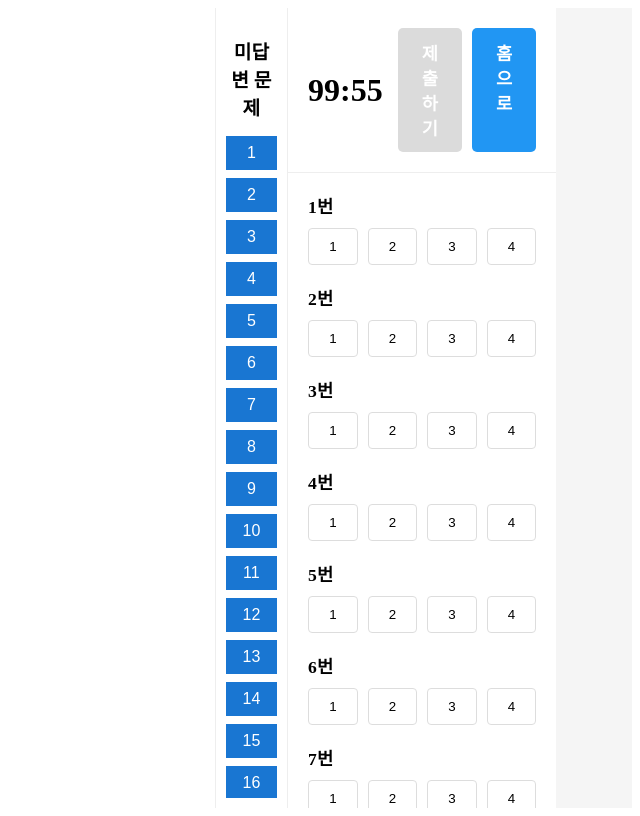
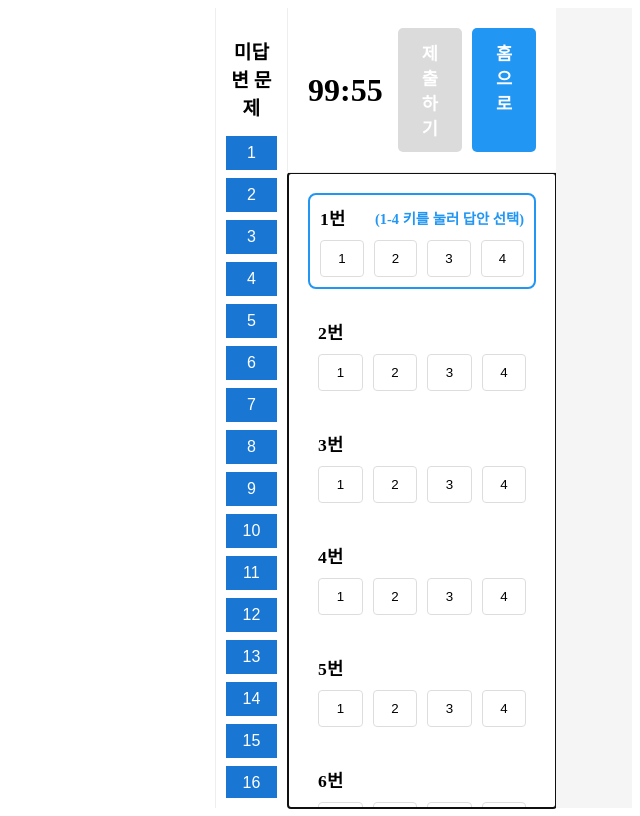
Before and after one commit to Stradivirus/exam_serverless, a React (Vite) app in the folder front/: page /view_pdf/linux1.pdf in a window 1280 px wide. Shown: the whole page, without its empty margins (640-1280 px from the left). Built offline with nearby package versions, Linux system fonts and the light colour scheme; a web font is replaced by a local one.

Commit message:
[up] 키보드 입력 구현

```diff
--- a/front/package.json
+++ b/front/package.json
@@ -10,6 +10,9 @@
     "preview": "vite preview"
   },
   "dependencies": {
+    "@react-pdf-viewer/core": "^3.12.0",
+    "@react-pdf-viewer/default-layout": "^3.12.0",
+    "pdfjs-dist": "^3.4.120",
     "react": "^18.3.1",
     "react-dom": "^18.3.1",
     "react-router-dom": "^6.17.0"
--- a/front/src/App.tsx
+++ b/front/src/App.tsx
@@ -11,21 +11,11 @@ import { ReactNode } from 'react';
 import './App.css';
 
 function HomePage() {
-  const buttonStyle = {
-    padding: '15px 30px',
-    border: 'none',
-    borderRadius: '5px',
-    color: 'white',
-    cursor: 'pointer',
-    fontSize: '18px',
-    fontWeight: '500',
-    textDecoration: 'none',
-    display: 'inline-block',
-    textAlign: 'center' as const
-  };
-
   return (
     <div className="home-container">
+      <p className="browser-notice">
+        * 키보드로 답안 선택하기(1~4)는 Microsoft Edge 브라우저에서만 지원됩니다.
+      </p>
       <h1 className="main-title">
         NCA, AWS 기출문제
       </h1>
@@ -33,14 +23,14 @@ function HomePage() {
       <div className="button-container">
         <Link
           to="/nca/quiz"
-          style={{...buttonStyle, backgroundColor: '#2196F3'}}
+          className="main-button nca-button"
         >
           NAVER Cloud Platform Certified Associate<br></br> (117문제 중 20문제)
         </Link>
 
         <Link
           to="/aws/quiz"
-          style={{...buttonStyle, backgroundColor: '#F7931E'}}
+          className="main-button aws-button"
         >
           AWS Solution Architect Associate<br></br> (331문제 중 20문제)
         </Link>
@@ -60,7 +50,7 @@ function HomePage() {
             <Link
               key={item.text}
               to={`/view_pdf/${item.pdf}`}
-              style={{...buttonStyle, backgroundColor: '#4CAF50'}}
+              className="main-button linux-button"
             >
               {item.text}
             </Link>
@@ -85,7 +75,7 @@ function HomePage() {
             <Link
               key={item.text}
               to={`/view_pdf/${item.pdf}`}
-              style={{...buttonStyle, backgroundColor: '#9C27B0'}}
+              className="main-button network-button"
             >
               {item.text}
             </Link>
--- /dev/null
+++ b/front/src/pages/PDFViewer.module.css
@@ -0,0 +1,180 @@
+/* PDFViewer.module.css */
+.container {
+    display: flex;
+    height: 100vh;
+  }
+
+  .pdfPanel {
+    flex: 3;
+    height: 100%;
+    position: relative;
+    overflow: auto;
+    display: flex;
+    justify-content: center;
+  }
+
+  .pdfFrame {
+    width: 130%;
+    height: 100%;
+    border: none;
+    margin: auto;
+  }
+
+  .sidePanel {
+    flex: 0.2;
+    border-left: 1px solid #eee;
+    border-right: 1px solid #eee;
+    padding: 10px;
+    overflow-y: auto;
+    display: flex;
+    flex-direction: column;
+  }
+
+  .sidePanelTitle {
+    margin-bottom: 15px;
+    font-size: 1.2rem;
+    font-weight: bold;
+    text-align: center;
+  }
+
+  .unansweredList {
+    display: flex;
+    flex-direction: column;
+    gap: 8px;
+    align-items: center;
+    overflow-y: auto;
+  }
+
+  .unansweredButton {
+    width: 90px;
+    padding: 8px 0;
+    background: #1976D2;
+    color: white;
+    border-radius: 5px;
+    font-size: 1rem;
+    border: none;
+    cursor: pointer;
+    text-align: center;
+  }
+
+  .answerPanel {
+    flex: 0.8;
+    display: flex;
+    flex-direction: column;
+  }
+
+  .controlsHeader {
+    position: sticky;
+    top: 0;
+    background: white;
+    border-bottom: 1px solid #eee;
+    padding: 20px;
+    z-index: 10;
+  }
+
+  .controlsContainer {
+    display: flex;
+    align-items: center;
+    gap: 15px;
+  }
+
+  .timer {
+    font-size: 2rem;
+    font-weight: bold;
+  }
+
+  .buttonsContainer {
+    display: flex;
+    gap: 10px;
+    flex: 1;
+  }
+
+  .submitButton {
+    padding: 12px 24px;
+    color: white;
+    border: none;
+    border-radius: 5px;
+    font-size: 1.1rem;
+    font-weight: bold;
+    flex: 1;
+  }
+
+  .submitButton:enabled {
+    background: #4CAF50;
+    cursor: pointer;
+    opacity: 1;
+  }
+
+  .submitButton:disabled {
+    background: #cccccc;
+    cursor: not-allowed;
+    opacity: 0.7;
+  }
+
+  .homeButton {
+    padding: 12px 24px;
+    background: #2196F3;
+    color: white;
+    border: none;
+    border-radius: 5px;
+    cursor: pointer;
+    font-size: 1.1rem;
+    font-weight: bold;
+    text-decoration: none;
+    text-align: center;
+    flex: 1;
+  }
+
+  .answerList {
+    padding: 20px;
+    overflow-y: auto;
+    flex: 1;
+  }
+
+  .questionContainer {
+    margin-bottom: 20px;
+    scroll-margin-top: 100px;
+    padding: 10px;
+    border-radius: 8px;
+  }
+
+  .questionContainer.current {
+    border: 2px solid #2196F3;
+  }
+
+  .questionHeader {
+    margin-bottom: 10px;
+    font-size: 1.1rem;
+    font-weight: bold;
+    display: flex;
+    justify-content: space-between;
+    align-items: center;
+  }
+
+  .keyboardHint {
+    color: #2196F3;
+    font-size: 0.9rem;
+  }
+
+  .choiceGrid {
+    display: grid;
+    grid-template-columns: repeat(4, 1fr);
+    gap: 10px;
+  }
+
+  .choiceButton {
+    width: 100%;
+    padding: 10px;
+    border-radius: 4px;
+    cursor: pointer;
+  }
+
+  .choiceButton.selected {
+    border: 2px solid #4CAF50;
+    background: #e8f5e9;
+  }
+
+  .choiceButton:not(.selected) {
+    border: 1px solid #ddd;
+    background: white;
+  }
--- a/front/src/pages/PDFViewer.tsx
+++ b/front/src/pages/PDFViewer.tsx
@@ -1,10 +1,12 @@
-// src/pages/PDFViewer.tsx
-import { useState, useEffect } from 'react';
+import { useState, useEffect, useRef, useCallback, useMemo } from 'react';
 import { useParams, useNavigate, Link } from 'react-router-dom';
+import styles from './PDFViewer.module.css';
 
 function PDFViewer() {
   const { filename } = useParams();
   const navigate = useNavigate();
+  const answerListRef = useRef<HTMLDivElement>(null);
+  const timerRef = useRef<NodeJS.Timeout>();
 
   const isNetworkExam = filename?.includes('네트워크관리사');
   const questionCount = isNetworkExam ? 50 : 100;
@@ -12,15 +14,71 @@ function PDFViewer() {
 
   const [answers, setAnswers] = useState<{ [key: string]: string }>({});
   const [timer, setTimer] = useState<number>(examTime);
+  const [currentQuestion, setCurrentQuestion] = useState<number>(1);
   const [unansweredQuestions, setUnansweredQuestions] = useState<number[]>(
     Array.from({length: questionCount}, (_, i) => i + 1)
   );
 
+  // 다음 답안이 없는 문제 찾기 (메모이제이션)
+  const getNextUnansweredQuestion = useCallback((current: number, answers: Record<string, string>) => {
+    let next = current + 1;
+    while (next <= questionCount && answers[next]) {
+      next++;
+    }
+    return next <= questionCount ? next : current;
+  }, [questionCount]);
+
+  // 컴포넌트 마운트 시 답안 영역으로 포커스
   useEffect(() => {
-    const timerInterval = setInterval(() => {
-      setTimer((prev) => {
+    answerListRef.current?.focus();
+  }, []);
+
+  // 키보드 이벤트 핸들러 (메모이제이션)
+  const handleKeyPress = useCallback((event: KeyboardEvent) => {
+    if (
+      document.activeElement?.tagName === 'INPUT' ||
+      document.activeElement?.tagName === 'TEXTAREA' ||
+      (document.activeElement as HTMLElement)?.contentEditable === 'true'
+    ) {
+      return;
+    }
+
+    const isRegularNumber = event.code.startsWith('Digit') && ['1', '2', '3', '4'].includes(event.key);
+    const isNumpadNumber = event.code.startsWith('Numpad') && ['1', '2', '3', '4'].includes(event.key);
+
+    if (isRegularNumber || isNumpadNumber) {
+      setAnswers(prev => {
+        const newAnswers = { ...prev, [currentQuestion]: event.key };
+
+        if (currentQuestion < questionCount) {
+          const nextQuestion = getNextUnansweredQuestion(currentQuestion, newAnswers);
+          requestAnimationFrame(() => {
+            setCurrentQuestion(nextQuestion);
+            scrollToQuestion(nextQuestion);
+          });
+        }
+
+        return newAnswers;
+      });
+
+      setUnansweredQuestions(prev => prev.filter(q => q !== currentQuestion));
+    }
+  }, [currentQuestion, questionCount, getNextUnansweredQuestion]);
+
+  // 키보드 이벤트 리스너
+  useEffect(() => {
+    window.addEventListener('keydown', handleKeyPress);
+    return () => window.removeEventListener('keydown', handleKeyPress);
+  }, [handleKeyPress]);
+
+  // 타이머 설정 (최적화)
+  useEffect(() => {
+    timerRef.current = setInterval(() => {
+      setTimer(prev => {
         if (prev <= 0) {
-          clearInterval(timerInterval);
+          if (timerRef.current) {
+            clearInterval(timerRef.current);
+          }
           handleSubmit();
           return 0;
         }
@@ -28,14 +86,34 @@ function PDFViewer() {
       });
     }, 1000);
 
-    return () => clearInterval(timerInterval);
+    return () => {
+      if (timerRef.current) {
+        clearInterval(timerRef.current);
+      }
+    };
   }, []);
 
-  const handleAnswerSelect = (questionNumber: number, answer: string) => {
-    setAnswers(prev => ({...prev, [questionNumber]: answer}));
+  // 답안 선택 핸들러 (메모이제이션)
+  const handleAnswerSelect = useCallback((questionNumber: number, answer: string) => {
+    setAnswers(prev => {
+      const newAnswers = { ...prev, [questionNumber]: answer };
+
+      if (questionNumber === currentQuestion && questionNumber < questionCount) {
+        const nextQuestion = getNextUnansweredQuestion(questionNumber, newAnswers);
+        requestAnimationFrame(() => {
+          setCurrentQuestion(nextQuestion);
+          scrollToQuestion(nextQuestion);
+        });
+      }
+
+      return newAnswers;
+    });
+
     setUnansweredQuestions(prev => prev.filter(q => q !== questionNumber));
-  };
+    answerListRef.current?.focus();
+  }, [currentQuestion, questionCount, getNextUnansweredQuestion]);
 
+  // 제출 핸들러
   const handleSubmit = async () => {
     if (Object.keys(answers).length === 0) {
       alert('최소 한 문제 이상 답안을 선택해주세요.');
@@ -45,8 +123,8 @@ function PDFViewer() {
     const examType = isNetworkExam ? 'network' : 'linux';
     const pdfNumber = filename?.replace('.pdf', '').slice(-1);
     const checkPath = isNetworkExam
-      ? filename?.match(/\d{8}/)?.[0]  // 네트워크는 날짜 추출 (20240825)
-      : `pdf${pdfNumber}`;             // 리눅스는 기존 방식 유지
+      ? filename?.match(/\d{8}/)?.[0]
+      : `pdf${pdfNumber}`;
 
     try {
       const response = await fetch(
@@ -74,202 +152,115 @@ function PDFViewer() {
     }
   };
 
-  const scrollToQuestion = (questionNumber: number) => {
+  // 스크롤 핸들러 (메모이제이션)
+  const scrollToQuestion = useCallback((questionNumber: number) => {
     const element = document.getElementById(`question-${questionNumber}`);
     if (element) {
       element.scrollIntoView({ behavior: 'smooth', block: 'center' });
     }
-  };
+  }, []);
 
   const hasAnswers = Object.keys(answers).length > 0;
 
+  // 미답변 문제 버튼 목록 (메모이제이션)
+  const unansweredButtons = useMemo(() =>
+    unansweredQuestions.map(q => (
+      <button
+        key={q}
+        onClick={() => {
+          scrollToQuestion(q);
+          answerListRef.current?.focus();
+        }}
+        className={styles.unansweredButton}
+      >
+        {q}
+      </button>
+    )), [unansweredQuestions, scrollToQuestion]);
+
+  // 답안 선택 영역 (메모이제이션)
+  const answerButtons = useMemo(() =>
+    Array.from({length: questionCount}, (_, i) => i + 1).map(questionNumber => (
+      <div
+        key={questionNumber}
+        id={`question-${questionNumber}`}
+        className={`${styles.questionContainer} ${currentQuestion === questionNumber ? styles.current : ''}`}
+      >
+        <div className={styles.questionHeader}>
+          <span>{questionNumber}번</span>
+          {currentQuestion === questionNumber && (
+            <span className={styles.keyboardHint}>
+              (1-4 키를 눌러 답안 선택)
+            </span>
+          )}
+        </div>
+        <div className={styles.choiceGrid}>
+          {[1, 2, 3, 4].map(choice => (
+            <button
+              key={choice}
+              onClick={() => {
+                handleAnswerSelect(questionNumber, choice.toString());
+                answerListRef.current?.focus();
+              }}
+              className={`${styles.choiceButton} ${
+                answers[questionNumber] === choice.toString() ? styles.selected : ''
+              }`}
+            >
+              {choice}
+            </button>
+          ))}
+        </div>
+      </div>
+    )), [questionCount, currentQuestion, answers, handleAnswerSelect]);
+
   return (
-    <div style={{ display: 'flex', height: '100vh' }}>
+    <div className={styles.container}>
       {/* PDF 뷰어 */}
-      <div style={{
-        flex: 3,
-        height: '100%',
-        position: 'relative',
-        overflow: 'auto',
-        display: 'flex',
-        justifyContent: 'center'
-      }}>
+      <div className={styles.pdfPanel}>
         <iframe
-          src={`/pdf/${filename}`}
-          style={{
-            width: '130%',
-            height: '100%',
-            border: 'none',
-            margin: 'auto'
-          }}
+          src={`/pdf/${filename}#toolbar=0&search=0&find=0`}
+          className={styles.pdfFrame}
           title="PDF Viewer"
         />
       </div>
 
       {/* 중앙 패널 - 미답변 문제 */}
-      <div style={{
-        flex: 0.2,
-        borderLeft: '1px solid #eee',
-        borderRight: '1px solid #eee',
-        padding: '10px',
-        overflowY: 'auto',
-        display: 'flex',
-        flexDirection: 'column'
-      }}>
-        <h3 style={{
-          marginBottom: '15px',
-          fontSize: '1.2rem',
-          fontWeight: 'bold',
-          textAlign: 'center'
-        }}>
+      <div className={styles.sidePanel}>
+        <h3 className={styles.sidePanelTitle}>
           미답변 문제
         </h3>
-        <div style={{
-          display: 'flex',
-          flexDirection: 'column',
-          gap: '8px',
-          alignItems: 'center',
-          overflowY: 'auto'
-        }}>
-          {unansweredQuestions.map(q => (
-            <button
-              key={q}
-              onClick={() => scrollToQuestion(q)}
-              style={{
-                width: '90px',
-                padding: '8px 0',
-                background: '#1976D2',
-                color: 'white',
-                borderRadius: '5px',
-                fontSize: '1rem',
-                border: 'none',
-                cursor: 'pointer',
-                textAlign: 'center'
-              }}
-            >
-              {q}
-            </button>
-          ))}
+        <div className={styles.unansweredList}>
+          {unansweredButtons}
         </div>
       </div>
 
       {/* 답안 입력 패널 */}
-      <div style={{ flex: 0.8, display: 'flex', flexDirection: 'column' }}>
-        {/* 고정된 타이머와 버튼들 */}
-        <div style={{
-          position: 'sticky',
-          top: 0,
-          background: 'white',
-          borderBottom: '1px solid #eee',
-          padding: '20px',
-          zIndex: 10
-        }}>
-          <div style={{
-            display: 'flex',
-            alignItems: 'center',
-            gap: '15px'
-          }}>
-            <div style={{
-              fontSize: '2rem',
-              fontWeight: 'bold'
-            }}>
+      <div className={styles.answerPanel}>
+        <div className={styles.controlsHeader}>
+          <div className={styles.controlsContainer}>
+            <div className={styles.timer}>
               {Math.floor(timer / 60)}:{(timer % 60).toString().padStart(2, '0')}
             </div>
-            <div style={{
-              display: 'flex',
-              gap: '10px',
-              flex: 1
-            }}>
+            <div className={styles.buttonsContainer}>
               <button
                 onClick={handleSubmit}
                 disabled={!hasAnswers}
-                style={{
-                  padding: '12px 24px',
-                  background: hasAnswers ? '#4CAF50' : '#cccccc',
-                  color: 'white',
-                  border: 'none',
-                  borderRadius: '5px',
-                  cursor: hasAnswers ? 'pointer' : 'not-allowed',
-                  fontSize: '1.1rem',
-                  fontWeight: 'bold',
-                  flex: 1,
-                  opacity: hasAnswers ? 1 : 0.7
-                }}
+                className={styles.submitButton}
               >
                 제출하기
               </button>
-              <Link
-                to="/"
-                style={{
-                  padding: '12px 24px',
-                  background: '#2196F3',
-                  color: 'white',
-                  border: 'none',
-                  borderRadius: '5px',
-                  cursor: 'pointer',
-                  fontSize: '1.1rem',
-                  fontWeight: 'bold',
-                  textDecoration: 'none',
-                  textAlign: 'center',
-                  flex: 1
-                }}
-              >
+              <Link to="/" className={styles.homeButton}>
                 홈으로
               </Link>
             </div>
           </div>
         </div>
 
-        {/* 답안 선택 영역 */}
-        <div style={{
-          padding: '20px',
-          overflowY: 'auto',
-          flex: 1
-        }}>
-          {Array.from({length: questionCount}, (_, i) => i + 1).map(questionNumber => (
-            <div
-              key={questionNumber}
-              id={`question-${questionNumber}`}
-              style={{
-                marginBottom: '20px',
-                scrollMarginTop: '100px'
-              }}
-            >
-              <div style={{
-                marginBottom: '10px',
-                fontSize: '1.1rem',
-                fontWeight: 'bold'
-              }}>
-                {questionNumber}번
-              </div>
-              <div style={{
-                display: 'grid',
-                gridTemplateColumns: 'repeat(4, 1fr)',
-                gap: '10px'
-              }}>
-                {[1, 2, 3, 4].map(choice => (
-                  <button
-                    key={choice}
-                    onClick={() => handleAnswerSelect(questionNumber, choice.toString())}
-                    style={{
-                      width: '100%',
-                      padding: '10px',
-                      border: answers[questionNumber] === choice.toString()
-                        ? '2px solid #4CAF50'
-                        : '1px solid #ddd',
-                      borderRadius: '4px',
-                      background: answers[questionNumber] === choice.toString()
-                        ? '#e8f5e9'
-                        : 'white',
-                      cursor: 'pointer'
-                    }}
-                  >
-                    {choice}
-                  </button>
-                ))}
-              </div>
-            </div>
-          ))}
+        <div
+          ref={answerListRef}
+          className={styles.answerList}
+          tabIndex={-1}
+        >
+          {answerButtons}
         </div>
       </div>
     </div>
```
Also changed, not shown: front/src/App.css (+42 -1 lines), 1 other file (tests, documents, lock files or other folders).
